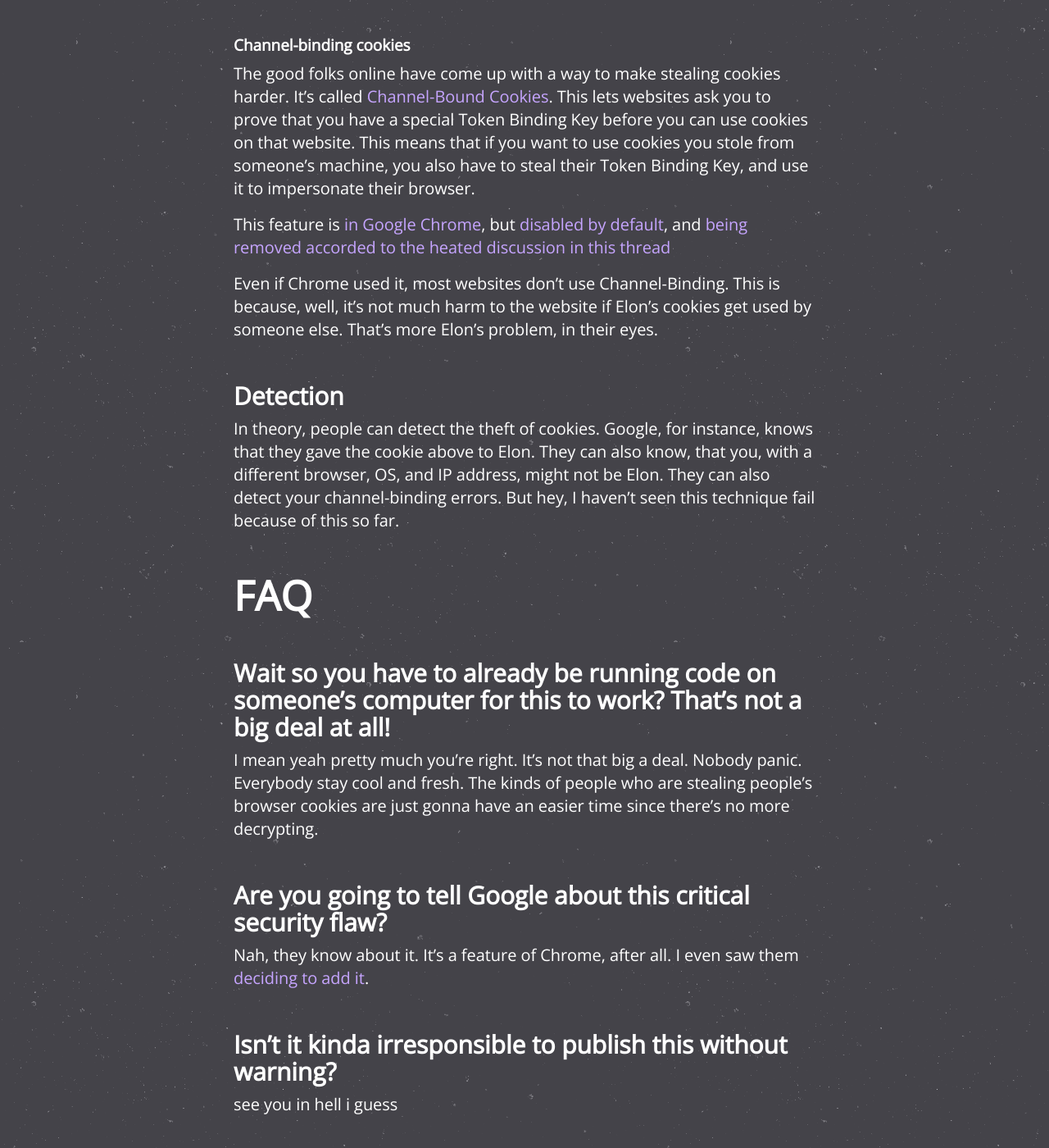
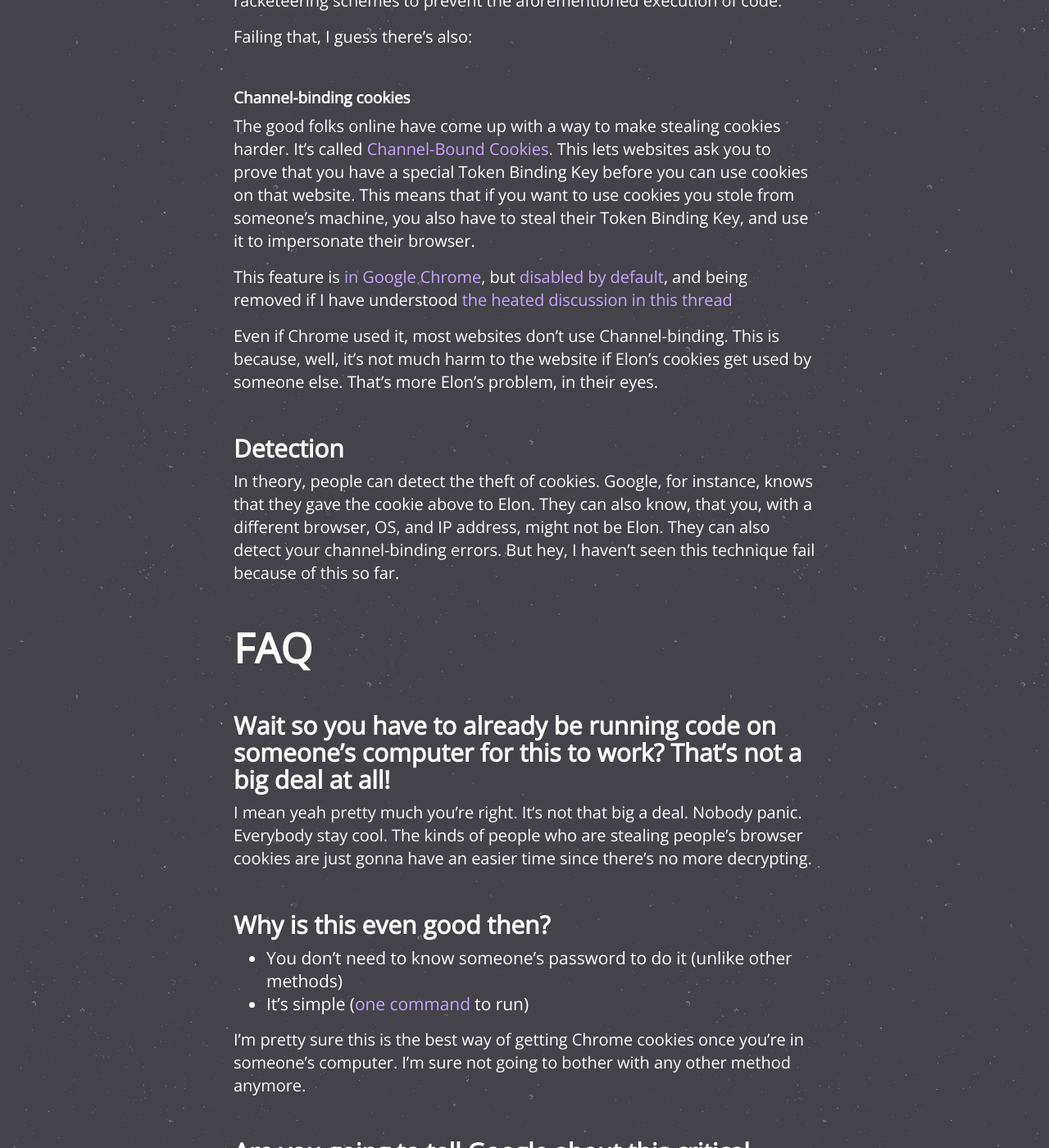
Before and after one commit to mangopdf/mangopdf.github.io, a Jekyll site: the page built from _posts/2018-09-26-stealing-chrome-cookies-without-root.md, in a window 1280 px wide and 1400 px high, scrolled down 8700 px. Shown: the whole window at 82% size. Built offline with Jekyll 4.4.1, drawn with Linux system fonts in a browser that asks for light colours; some of the changed text lies outside the part shown.

Commit message:
add bug report

````diff
--- a/_posts/2018-09-26-stealing-chrome-cookies-without-root.md
+++ b/_posts/2018-09-26-stealing-chrome-cookies-without-root.md
@@ -1,10 +1,10 @@
 ---
 layout: post
-title: "Stealing Chrome cookies without root"
+title: "Stealing Chrome cookies without a password"
 date: 2018-09-26 16:20:12 +1100
 blurb: I found a new way to trick Google Chrome into giving up its secrets.
 description: Stealing Chrome Cookies without root or password on OSX, Linux, and Windows via Remote Debugging Protocol.
-permalink: /stealing-chrome-cookies-without-root
+permalink: /stealing-chrome-cookies-without-a-password
 colour: blue
 image: /img/chrome_cookies.png
 hidden: yep
@@ -103,7 +105,7 @@
 This sets remote debugging listening on localhost:9222 (the default port for
 Chrome Remote Debugging). It won't open a browser window, either. We need to tell headless Chrome browse to something so we can open a tab and start debugging it. You can replace `gmail.com` with anything you like.
 
-At this point, you can view any page as if Elon opened it in a new tab (and so, see all his Facebook messages, in our example). You can do that by adding `--dump-dom` to the command above, which will print out the HTML of the page you ask for (`gmail.com` above). But that seems a bit tedious and not very stealthy, we can do better than that if we just _believe_.
+At this point, you can view any page as if Elon opened it in a new tab (and so, see all his Facebook messages, in our example). You can do that by adding `--dump-dom` to the command above, which will print out the HTML of the page you ask for (`gmail.com` above). But that seems a bit tedious, not very stealthy, and we can do better than that if we just _believe_.
 
 Normally, you're supposed to like, open a _second_ Chrome, point it at the first Chrome, and use it to debug Chrome itself. Ya we're not gonna do that. We're gonna remotely debug Chrome with `curl`.
 
@@ -154,9 +156,11 @@
 ## Step 3: Issue the command over the websocket protocol
 With the magic URL we got in the previous step, we can now speak the Ancient Language to control Chrome.
 
-First we'll need something that can speak the websocket protocol. You can use anything, but I googled for some tool called `wsc`. In the [proof-of-concept](https://github.com/defaultnamehere/cookie_crimes) (which I made just for you) the whole thing is done in Python.
+First we'll need something that can speak the websocket language. You can use anything, but I googled for some tool called `wsc`. In the [proof-of-concept](https://github.com/defaultnamehere/cookie_crimes) (which I made just for you) the whole thing is done in Python, so you don't need this.
 
-### Issue the command
+### Speak the Ancient Language
+
+Ready? Let's do it
 
 Using `wsc`:
 
@@ -171,7 +175,7 @@
 
 ```
 >{"id": 1, "method": "Network.getAllCookies"}
-{
+[{
     "domain": "mail.google.com",
     "expires": -1,
     "httpOnly": false,
@@ -197,10 +201,7 @@
 
 ---
 
-If you want to try this at home, here's the code to just straight up do it for you: [https://github.com/defaultnamehere/cookie_crimes](https://github.com/defaultnamehere/cookie_crimes]).
-
-I'm pretty sure this is the easiest way of getting Chrome cookies once you're in someone's computer. I'm sure not going to bother with any other method anymore.
-
+If you want to try this at home, here's the code to just straight up do it for you: [https://github.com/defaultnamehere/cookie_crimes](https://github.com/defaultnamehere/cookie_crimes]). If you want to try using it on someone else, [maybe this is the website for you](https://www.nsa.gov/careers/).
 
 ### Prevention
 
@@ -214,9 +215,9 @@
 The good folks online have come up with a way to make stealing cookies harder. It's called [Channel-Bound Cookies](http://www.browserauth.net/channel-bound-cookies). This lets websites ask you to prove that you have a special Token Binding Key before you can use cookies on that website.
 This means that if you want to use cookies you stole from someone's machine, you also have to steal their Token Binding Key, and use it to impersonate their browser.
 
-This feature is [in Google Chrome](https://www.chromestatus.com/feature/5097603234529280), but [disabled by default](https://groups.google.com/a/chromium.org/forum/#!topic/blink-dev/OkdLUyYmY1E), and [being removed accorded to the heated discussion in this thread](https://groups.google.com/a/chromium.org/forum/?utm_medium=email&utm_source=footer#!msg/net-dev/AjFQjBmaEQE/_3DM1hwGCQAJ)
+This feature is [in Google Chrome](https://www.chromestatus.com/feature/5097603234529280), but [disabled by default](https://groups.google.com/a/chromium.org/forum/#!topic/blink-dev/OkdLUyYmY1E), and being removed if I have understood [the heated discussion in this thread](https://groups.google.com/a/chromium.org/forum/?utm_medium=email&utm_source=footer#!msg/net-dev/AjFQjBmaEQE/_3DM1hwGCQAJ)
 
-Even if Chrome used it, most websites don't use Channel-Binding. This is because, well, it's not much harm to the website if Elon's cookies get used by someone else. That's more Elon's problem, in their eyes.
+Even if Chrome used it, most websites don't use Channel-binding. This is because, well, it's not much harm to the website if Elon's cookies get used by someone else. That's more Elon's problem, in their eyes.
 
 ### Detection
 In theory, people can detect the theft of cookies. Google, for instance, knows that they gave the cookie above to Elon. They can also know, that you, with a different browser, OS, and IP address, might not be Elon. They can also detect your channel-binding errors. But hey, I haven't seen this technique fail because of this so far.
@@ -225,12 +226,25 @@
 # FAQ
 
 ### Wait so you have to already be running code on someone's computer for this to work? That's not a big deal at all!
-I mean yeah pretty much you're right. It's not that big a deal. Nobody panic. Everybody stay cool and fresh. The kinds of people who are stealing people's browser cookies are just gonna have an easier time since there's no more decrypting.
+I mean yeah pretty much you're right. It's not that big a deal. Nobody panic. Everybody stay cool. The kinds of people who are stealing people's browser cookies are just gonna have an easier time since there's no more decrypting.
+
+### Why is this even good then?
+* You don't need to know someone's password to do it (unlike other methods)
+* It's simple ([one command](https://github.com/defaultnamehere/cookie_crimes]) to run)
+
+I'm pretty sure this is the best way of getting Chrome cookies once you're in someone's computer. I'm sure not going to bother with any other method anymore.
 
 ### Are you going to tell Google about this critical security flaw?
 Nah, they know about it. It's a feature of Chrome, after all. I even saw them [deciding to add it](https://bugs.chromium.org/p/chromium/issues/detail?id=668932).
 
-### Isn't it kinda irresponsible to publish this without warning?
+UPDATE: I told 'em about it juuuuuust to be nice.
+> I have to say this is working as intended. The remote debugging protocol is meant to provide full access, including cookies, and running Chrome with a flag makes it work.
+
+> I am surprised cookies can be read from a headful Chrome profile by the headless Chrome. We have plans to make profiles inter-operable, but that didn't happen yet. Maybe cookies are supported though, I didn't look too close.
+
+Thanks Google!
+
+### Isn't it kinda irresponsible to publish this outta nowhere?
 see you in hell i guess
 
 ### My head hurts a little and I feel tired.
@@ -243,11 +257,10 @@
 Thanks for taking the time to read this blog post.
 
 
-
 ---
 
 I wrote this because they were out of pearls at the bubble tea place. You can talk to me about it on Twitter if you want: [@mangopdf](https://twitter.com/mangopdf)
 
-Thanks to [@hackgnar](https://twitter.com/hackgnar), who wondered aloud "there must be _some_ way to get the cookies without root, since the user themself can get them."
+Thanks to [@hackgnar](https://twitter.com/hackgnar), who wondered aloud "there must be _some_ way to get the cookies without root, since the user can get their own cookies."
 
-Thanks to <TODO: SOMEONE>, for their guidance in pointing out that headless Chrome and remote debugging is a scary combination.
+Thanks to ``<TODO: SOMEONE>``, for their guidance in pointing out that headless Chrome and remote debugging is a scary combination.
````
Also changed, not shown: other parts of _posts/2018-09-26-stealing-chrome-cookies-without-root.md (+4 -2 lines).
